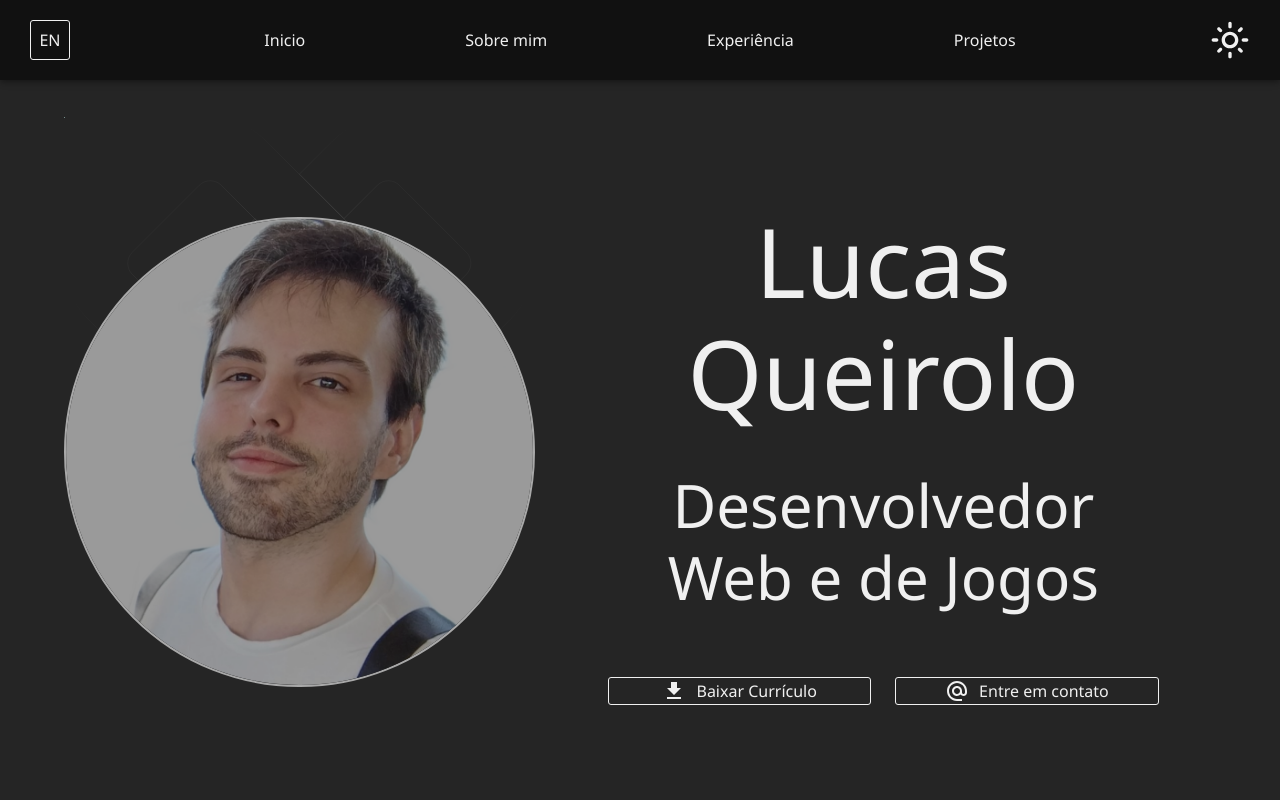
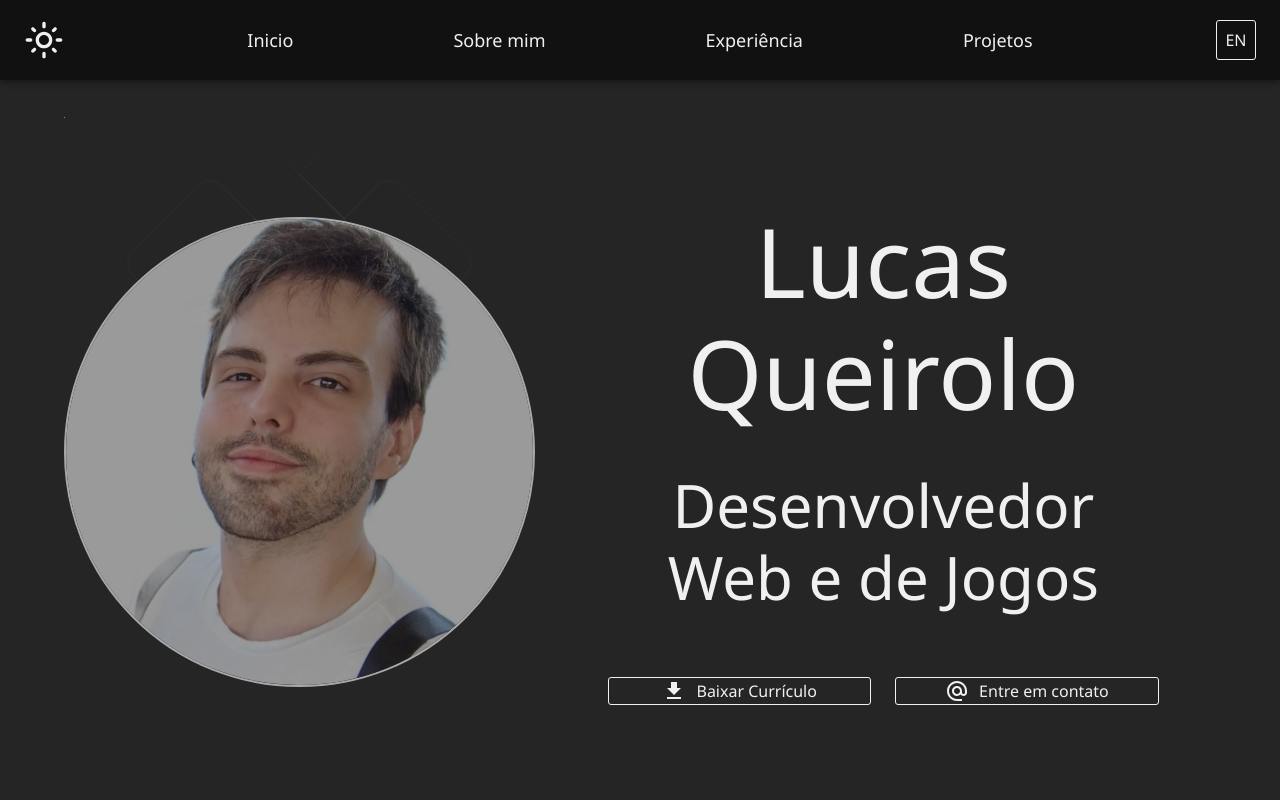
Before and after one commit to Luxxdev/portifolio, a React (Vite) app: page / in a window 1280 px wide. Shown: the top 800 px of the page. Built offline with nearby package versions, Linux system fonts and the light colour scheme.

Commit message:
navbar and mobile menu improvements

```diff
--- a/src/components/DarkModeToggle/DarkModeToggle.tsx
+++ b/src/components/DarkModeToggle/DarkModeToggle.tsx
@@ -13,11 +13,11 @@ const DarkModeToggle = () => {
     alignItems: 'center',
     position: 'relative',
     fontSize: '5vh',
-    [theme.breakpoints.up('md')]: {
-      position: 'absolute',
-      top: '2.5vh',
-      right: '30px',
-    },
+    // [theme.breakpoints.up('md')]: {
+    //   position: 'absolute',
+    //   top: '2.5vh',
+    //   right: '30px',
+    // },
     display: 'flex',
     '&:hover': {
       transform: 'scale(1.2)',
--- a/src/components/LanguageSwitcher/LanguageSwitcher.tsx
+++ b/src/components/LanguageSwitcher/LanguageSwitcher.tsx
@@ -34,11 +34,11 @@ export const LanguageSwitcher = () => {
     display: 'flex',
     aspectRatio: 1 / 1,
     position: 'relative',
-    [theme.breakpoints.up('md')]: {
-      position: 'absolute',
-      top: '2.5vh',
-      left: '30px',
-    },
+    // [theme.breakpoints.up('md')]: {
+    //   position: 'absolute',
+    //   top: '2.5vh',
+    //   left: '30px',
+    // },
     alignItems: 'center',
     justifyContent: 'center',
     '&:hover': {
--- a/src/components/NavBar/NavBar.tsx
+++ b/src/components/NavBar/NavBar.tsx
@@ -7,37 +7,26 @@ import CloseIcon from '@mui/icons-material/Close';
 import { useEffect, useState } from 'react';
 import Modal from '@mui/material/Modal';
 
-
-const StyledToolbar = styled(Toolbar)(({ theme }) => ({
-  justifyContent: 'space-between',
-  height: '10vh',
-  backgroundColor: theme.palette.primary.dark,
-  [theme.breakpoints.up('md')]: {
-    justifyContent: 'center',
-  },
-}))
+const toolbarHeight = 10
 
 const StyledMobileMenu = styled(Modal)(({ }) => ({
-  justifyContent: 'space-evenly',
   backdropFilter: 'blur(15px)',
-  top: '10vh',
+  top: `${toolbarHeight}vh`,
   display: 'flex',
-  height: '90vh',
+  justifyContent: 'space-between',
+  height: `calc(100vh - ${toolbarHeight}vh)`,
   minWidth: '100vw',
   position: 'fixed',
 }))
 
 const StyledMenuIcon = styled(MenuItem)(({ theme }) => ({
   color: theme.palette.primary.contrastText,
-  height: '5vh',
-  display: 'flex',
   margin: '0px 5vw',
   textDecoration: 'none',
   '&:hover': {
     backdropFilter: 'blur(15px)',
     textDecoration: 'underline',
     cursor: 'pointer',
-
   },
 }))
 
@@ -59,25 +48,46 @@ const NavBar = () => {
     }
   }, [bigScreen])
 
+  const StyledToolbar = styled(Toolbar)(({ theme }) => ({
+    justifyContent: 'space-between',
+    height: `${toolbarHeight}vh`,
+    backgroundColor: theme.palette.primary.dark,
+    '& > div': {
+      display: 'flex',
+      flexDirection: bigScreen ? 'row' : 'column',
+    }
+  }))
+
+  function MapMenuItems() {
+    return navLinks.map(link => (
+      <StyledMenuIcon onClick={() => {
+        ScrollTo(link.id)
+        setMobileMenu(false)
+      }} >
+        <Typography fontSize={'large'}>
+          {t(link.label)}
+        </Typography>
+      </StyledMenuIcon>
+    ))
+  }
+
   return (
     <>
       <AppBar position="sticky">
+        <StyledToolbar id="navbar">
           {bigScreen ? (
-          <StyledToolbar id="navbar">
+            <>
               <DarkModeToggle />
+              <div>
                 {
-              navLinks.map(link => (
-                <StyledMenuIcon onClick={() => ScrollTo(link.id)} >
-                  {t(link.label)}
-                </StyledMenuIcon>
-              ))
+                  MapMenuItems()
                 }
+              </div>
               <LanguageSwitcher />
-          </StyledToolbar>
+            </>
           ) : (
             <>
-            <StyledToolbar id="navbar">
-              <div style={{ display: 'flex', flexDirection: 'column', justifyContent: 'left' }}>
+              <div>
                 <Typography color="primary.contrastText" fontSize={'large'}>
                   Lucas Queirolo
                 </Typography>
@@ -90,8 +100,9 @@ const NavBar = () => {
               }}>
                 {mobileMenu ? <CloseIcon /> : <MenuIcon />}
               </div>
+            </>
+          )}
         </StyledToolbar>
-
 
         <StyledMobileMenu open={mobileMenu} onClose={() => setMobileMenu(false)} >
           <Grid2 container display={'flex'} flexDirection={'column'} width={'100%'}>
@@ -99,31 +110,19 @@ const NavBar = () => {
               <DarkModeToggle />
               <LanguageSwitcher />
             </Grid2>
-                <Grid2 size='grow' display={'flex'} flexDirection={'column'} alignSelf={'center'} alignItems={'center'} justifyContent={'space-evenly'} >
+            <Grid2 size='grow' display={'flex'} flexDirection={'column'} alignItems={'center'} justifyContent={'space-evenly'} >
               {
-                    navLinks.map(link => (
-                      <StyledMenuIcon onClick={() => {
-                        ScrollTo(link.id)
-                        setMobileMenu(!mobileMenu)
-                      }} >
-                        <Typography fontSize={'large'} fontWeight={'600'}>
-
-                          {t(link.label)}
-                        </Typography>
-                      </StyledMenuIcon>
-                    ))
+                MapMenuItems()
               }
             </Grid2>
           </Grid2>
         </StyledMobileMenu>
-
-          </>
-        )}
-
       </AppBar >
     </>
   )
 }
+
+
 
 export function ScrollTo(sectionId: string) {
   const section = document.getElementById(sectionId)
```
Also changed, not shown: 1 other file (tests, documents, lock files or other folders). Lines whose indentation alone changed are shown as unchanged.
